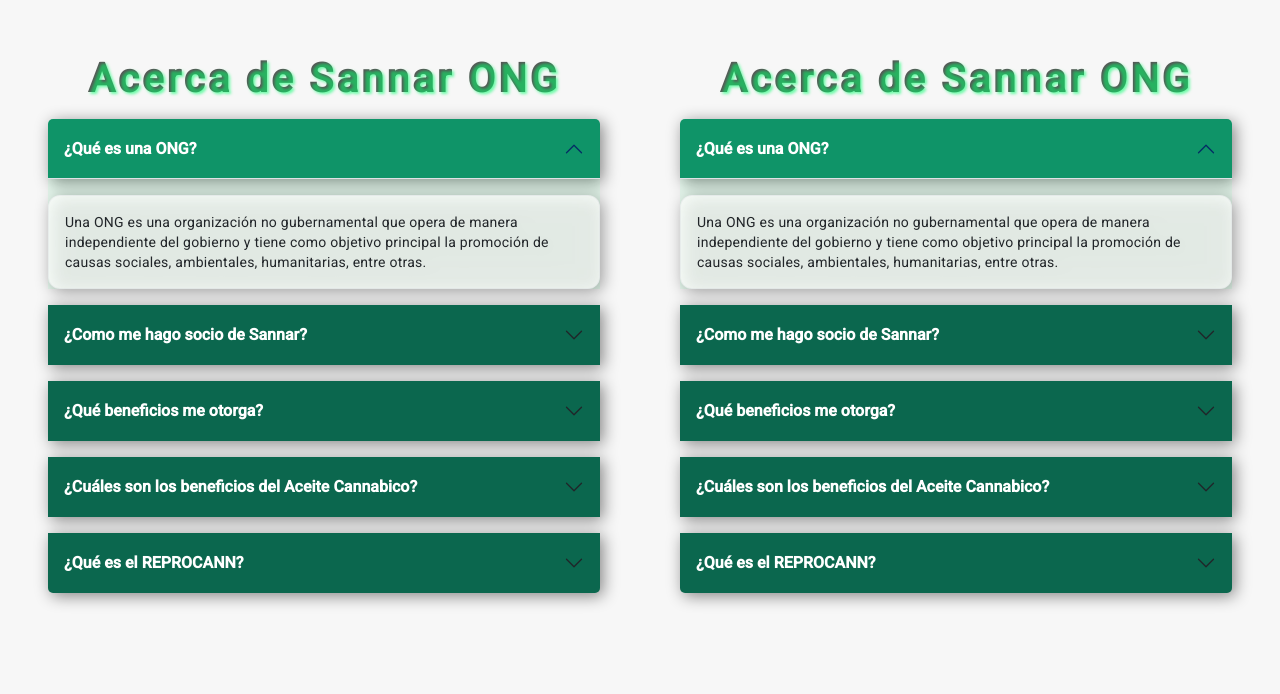
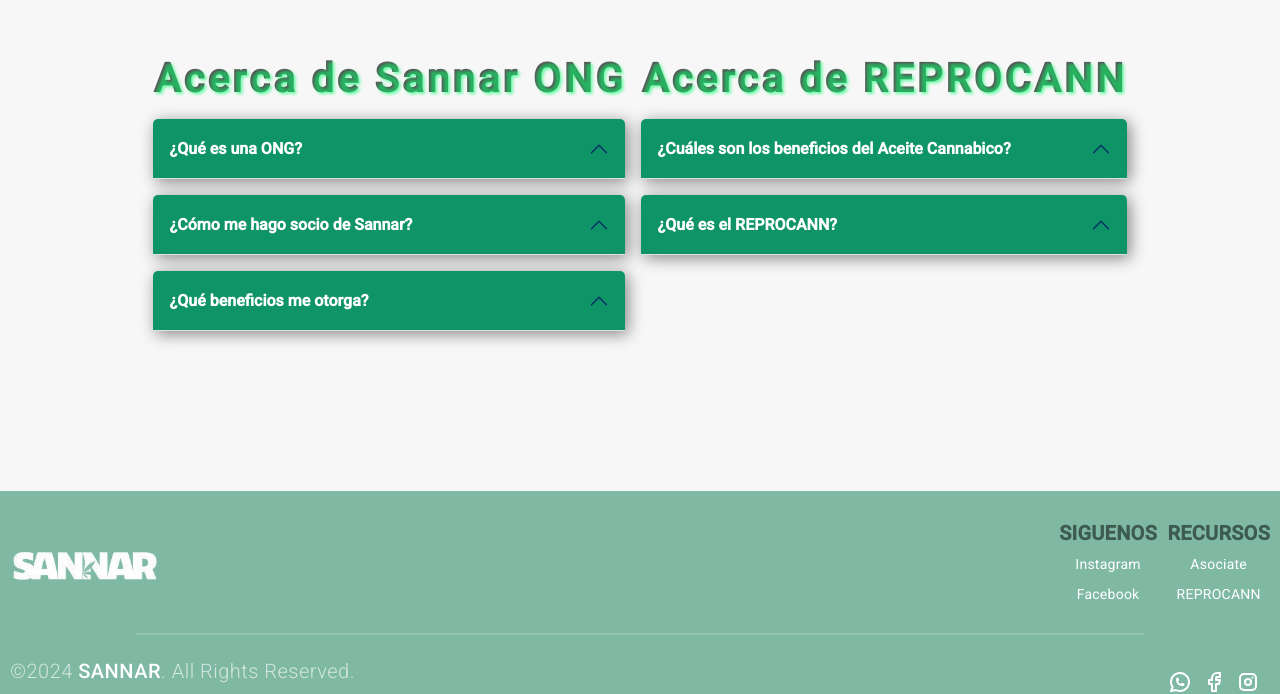
Before and after one commit to EzeArc/Landing-example, an Angular app in the folder sannar-ong/sannar-front/: page /contact in a window 1280 px wide. Shown: the part 1673-2367 px from the top of the page. Built offline with nearby package versions, Linux system fonts and the light colour scheme.

Commit message:
fix: update of contact-page with dynamic renderings. And fix accordion id buttons

```diff
--- a/sannar-ong/sannar-front/src/app/components/bubble-msg/bubble-msg.component.html
+++ b/sannar-ong/sannar-front/src/app/components/bubble-msg/bubble-msg.component.html
@@ -1,9 +1,9 @@
 <div class="speech-bubble" [ngClass]="{ show: isVisible }">
   <div>
     <p>
-      No olvides consultar la sección de
+      {{ bubbleMessage.BUBBLE_MESSAGE }}
       <br />
-      <a href="faq-section">preguntas frecuentes</a>
+      <a href="faq-section">{{ bubbleMessage.HREF_BUBBLE }}</a>
     </p>
   </div>
 </div>
--- a/sannar-ong/sannar-front/src/app/components/bubble-msg/bubble-msg.component.ts
+++ b/sannar-ong/sannar-front/src/app/components/bubble-msg/bubble-msg.component.ts
@@ -1,5 +1,6 @@
 import { CommonModule } from '@angular/common';
 import { Component, OnInit } from '@angular/core';
+import * as data from '../../../assets/data/content.json'
 
 @Component({
   selector: 'app-bubble-msg',
@@ -10,6 +11,7 @@
 })
 export class BubbleMsgComponent implements OnInit {
   isVisible: boolean = false;
+  bubbleMessage:any= data.CONTACT_PAGE.SECTIONS.find(section => section.TYPE === 'infoBubble')?.CONTENT;
 
   constructor() {}
 
--- a/sannar-ong/sannar-front/src/app/components/contact-form/contact-form.component.ts
+++ b/sannar-ong/sannar-front/src/app/components/contact-form/contact-form.component.ts
@@ -6,6 +6,7 @@
 import { MatInput} from '@angular/material/input'
 import { WeedWalkingComponent } from '../weed-walking/weed-walking.component';
 import { BubbleMsgComponent } from '../bubble-msg/bubble-msg.component';
+import * as data from '../../../assets/data/content.json'
 
 @Component({
   selector: 'app-contact-form',
@@ -16,4 +17,5 @@
 })
 export class ContactFormComponent {
 
+  formSection:any= data.CONTACT_PAGE.SECTIONS.find(section => section.TYPE === 'formSection')?.CONTENT;
 }
--- a/sannar-ong/sannar-front/src/app/components/faq-group/faq-group.component.css
+++ b/sannar-ong/sannar-front/src/app/components/faq-group/faq-group.component.css
@@ -1,5 +1,8 @@
 .faq-section {
+  display: flex;
+  flex-direction: row;
   width: 100%;
+  gap: 1rem;
   text-align: center;
   box-sizing: border-box;
   padding: 2rem;
@@ -21,6 +24,9 @@
 .accordion {
   filter: drop-shadow(3px 3px 8px #00000077);
   border: none;
+  width: 100%; /* Puedes ajustar el valor según tus necesidades */
+  max-width: 500px; /* Fija un ancho máximo para el acordeón */
+  margin: 0 auto; /* Centra el acordeón en la página */
 }
 
 .accordion-button {
@@ -30,7 +36,8 @@
   border: none;
   padding: 1rem;
   text-align: left;
-  width: 100%;
+  width: 100%; /* Asegura que los botones del acordeón llenen todo el ancho del contenedor */
+  box-sizing: border-box; /* Incluye el relleno y el borde en el cálculo del ancho total */
   cursor: pointer;
   transition: background-color 0.3s ease-in-out;
   position: relative;
@@ -58,6 +65,7 @@
   background-color: #00fc6911;
   border: none;
   margin-bottom: 1rem;
+  width: 100%; /* Asegura que los elementos del acordeón llenen todo el ancho del contenedor */
 }
 
 .accordion-body {
@@ -68,6 +76,8 @@
   border: 1px solid rgba(209, 213, 219, 0.3);
   padding: 1rem;
   text-align: left;
+  width: 100%; /* Asegura que el cuerpo del acordeón llene todo el ancho del contenedor */
+  box-sizing: border-box; /* Incluye el relleno y el borde en el cálculo del ancho total */
 }
 
 @media (max-width: 768px) {
--- a/sannar-ong/sannar-front/src/app/components/faq-group/faq-group.component.html
+++ b/sannar-ong/sannar-front/src/app/components/faq-group/faq-group.component.html
@@ -1,136 +1,42 @@
 <section class="faq-section">
-  <h2 class="faq-title">Acerca de Sannar ONG</h2>
+  @for (faqGroupSection of faq.FAQ_GROUP_QUESTIONS; let groupIndex = $index;
+  track faq) {
+  <div class="faq-group-section">
+    <h2 class="faq-title">
+      {{ faqGroupSection.FAQ_HEADER }}
+    </h2>
+    @for (faqSection of faqGroupSection.FAQ_QUESTIONS; let itemIndex = $index;
+    track faqSection) {
     <div class="accordion" id="accordionExample">
       <div class="accordion-item">
-      <h3 class="accordion-header" id="headingOne">
+        <h3
+          class="accordion-header"
+          [id]="'heading' + groupIndex + '-' + itemIndex"
+        >
           <button
             class="accordion-button"
             type="button"
             data-bs-toggle="collapse"
-          data-bs-target="#collapseOne"
+            [attr.data-bs-target]="'#collapse' + groupIndex + '-' + itemIndex"
             aria-expanded="true"
-          aria-controls="collapseOne"
+            [attr.aria-controls]="'collapse' + groupIndex + '-' + itemIndex"
           >
-          ¿Qué es una ONG?
+            {{ faqSection.QUESTION_TITLE }}
           </button>
         </h3>
         <div
-        id="collapseOne"
-        class="accordion-collapse collapse show"
-        aria-labelledby="headingOne"
-        data-bs-parent="#accordionExample"
+          [id]="'collapse' + groupIndex + '-' + itemIndex"
+          class="accordion-collapse collapse"
+          [attr.aria-labelledby]="'heading' + groupIndex + '-' + itemIndex"
+          [attr.data-bs-parent]="'#accordionExample'"
         >
           <div class="accordion-body">
-          Una ONG es una organización no gubernamental que opera de manera
-          independiente del gobierno y tiene como objetivo principal la
-          promoción de causas sociales, ambientales, humanitarias, entre otras.
-        </div>
-      </div>
-    </div>
-    <div class="accordion-item">
-      <h3 class="accordion-header" id="headingTwo">
-        <button
-          class="accordion-button collapsed"
-          type="button"
-          data-bs-toggle="collapse"
-          data-bs-target="#collapseTwo"
-          aria-expanded="false"
-          aria-controls="collapseTwo"
-        >
-          ¿Como me hago socio de Sannar?
-        </button>
-      </h3>
-      <div
-        id="collapseTwo"
-        class="accordion-collapse collapse"
-        aria-labelledby="headingTwo"
-        data-bs-parent="#accordionExample"
-      >
-        <div class="accordion-body">
-          Para hacerte socio de Sannar, puedes visitar nuestra página web y
-          completar el formulario de inscripción. También puedes acercarte a
-          nuestras oficinas y realizar el proceso en persona.
-        </div>
-      </div>
-    </div>
-    <div class="accordion-item">
-      <h3 class="accordion-header" id="headingThree">
-        <button
-          class="accordion-button collapsed"
-          type="button"
-          data-bs-toggle="collapse"
-          data-bs-target="#collapseThree"
-          aria-expanded="false"
-          aria-controls="collapseThree"
-        >
-          ¿Qué beneficios me otorga?
-        </button>
-      </h3>
-      <div
-        id="collapseThree"
-        class="accordion-collapse collapse"
-        aria-labelledby="headingThree"
-        data-bs-parent="#accordionExample"
-      >
-        <div class="accordion-body">
-          Al hacerte socio de Sannar, obtienes acceso a nuestros programas y
-          servicios, descuentos en eventos y talleres, y la oportunidad de
-          participar en actividades exclusivas para miembros.
-        </div>
-      </div>
-    </div>
-    <div class="accordion-item">
-      <h3 class="accordion-header" id="headingFour">
-        <button
-          class="accordion-button collapsed"
-          type="button"
-          data-bs-toggle="collapse"
-          data-bs-target="#collapseFour"
-          aria-expanded="false"
-          aria-controls="collapseFour"
-        >
-          ¿Cuáles son los beneficios del Aceite Cannabico?
-        </button>
-      </h3>
-      <div
-        id="collapseFour"
-        class="accordion-collapse collapse"
-        aria-labelledby="headingFour"
-        data-bs-parent="#accordionExample"
-      >
-        <div class="accordion-body">
-          El aceite cannábico puede proporcionar alivio para una variedad de
-          condiciones médicas, incluyendo dolor crónico, ansiedad, y epilepsia.
-          Es importante consultar con un profesional de la salud antes de
-          comenzar su uso.
-        </div>
-      </div>
-    </div>
-    <div class="accordion-item">
-      <h3 class="accordion-header" id="headingFive">
-        <button
-          class="accordion-button collapsed"
-          type="button"
-          data-bs-toggle="collapse"
-          data-bs-target="#collapseFive"
-          aria-expanded="false"
-          aria-controls="collapseFive"
-        >
-          ¿Qué es el REPROCANN?
-        </button>
-      </h3>
-      <div
-        id="collapseFive"
-        class="accordion-collapse collapse"
-        aria-labelledby="headingFive"
-        data-bs-parent="#accordionExample"
-      >
-        <div class="accordion-body">
-          El REPROCANN es el Registro del Programa de Cannabis del Ministerio de
-          Salud, que permite a los pacientes acceder legalmente a productos de
-          cannabis para uso medicinal.
+            {{ faqSection.QUESTION_DESCRIPTION }}
           </div>
         </div>
       </div>
     </div>
+    }
+  </div>
+  }
 </section>
--- a/sannar-ong/sannar-front/src/app/components/faq-group/faq-group.component.ts
+++ b/sannar-ong/sannar-front/src/app/components/faq-group/faq-group.component.ts
@@ -1,5 +1,5 @@
 import { Component } from '@angular/core';
-
+import * as data from '../../../assets/data/content.json'
 @Component({
   selector: 'app-faq-group',
   standalone: true,
@@ -8,5 +8,6 @@
   styleUrl: './faq-group.component.css'
 })
 export class FaqGroupComponent {
+  faq:any = data.CONTACT_PAGE.SECTIONS.find(section => section.TYPE === 'faq')?.CONTENT;
 
 }
--- a/sannar-ong/sannar-front/src/app/components/faq-section/faq-section.component.html
+++ b/sannar-ong/sannar-front/src/app/components/faq-section/faq-section.component.html
@@ -1,4 +1,3 @@
 <main class="main-faq">
   <app-faq-group />
-  <app-faq-group />
 </main>
--- a/sannar-ong/sannar-front/src/app/shared/navbar/navbar.component.css
+++ b/sannar-ong/sannar-front/src/app/shared/navbar/navbar.component.css
@@ -1,3 +1,4 @@
+/*#86c4ad --> #4a9b7a / #55d09a */
 nav {
   background-color: #86c4ad;
   border-color: rgb(229, 231, 235);
--- a/sannar-ong/sannar-front/src/assets/data/content.json
+++ b/sannar-ong/sannar-front/src/assets/data/content.json
@@ -130,7 +130,7 @@
         "HERO_BUTTON": "",
         "SECTIONS": [
         {
-          "TYPE": "formIntro",
+          "TYPE": "formSection",
           "CONTENT": {
             "FORM_HEADER": "Contacta con nosotros!",
             "FORM_SUBTITLE": "No dudes en consultarnos.",
@@ -141,40 +141,47 @@
           "TYPE": "infoBubble",
           "CONTENT": {
             "BUBBLE_MESSAGE": "No olvides consultar la sección de",
-            "HREF_BUBBLE": "<a href='faq-section'>preguntas frecuentes</a>"
+            "HREF_BUBBLE": "preguntas frecuentes"
           }
         },
         {
           "TYPE": "faq",
-          "CONTENT": [
+          "CONTENT":
+            {
+              "FAQ_GROUP_QUESTIONS": [
                 {
                   "FAQ_HEADER": "Acerca de Sannar ONG",
-              "QUESTIONS": [
+                  "FAQ_QUESTIONS": [
                     {
-                  "QUESITON_TITLE": "¿Qué es una ONG?",
+                      "QUESTION_TITLE": "¿Qué es una ONG?",
                       "QUESTION_DESCRIPTION": "Una ONG es una organización no gubernamental que opera de manera independiente del gobierno y tiene como objetivo principal la promoción de causas sociales, ambientales, humanitarias, entre otras."
                     },
                     {
-                  "QUESITON_TITLE": "¿Como me hago socio de Sannar?",
+                      "QUESTION_TITLE": "¿Cómo me hago socio de Sannar?",
                       "QUESTION_DESCRIPTION": "Para hacerte socio de Sannar, puedes visitar nuestra página web y completar el formulario de inscripción. También puedes acercarte a nuestras oficinas y realizar el proceso en persona."
                     },
                     {
-                  "QUESITON_TITLE": "¿Qué beneficios me otorga?",
+                      "QUESTION_TITLE": "¿Qué beneficios me otorga?",
                       "QUESTION_DESCRIPTION": "Al hacerte socio de Sannar, obtienes acceso a nuestros programas y servicios, descuentos en eventos y talleres, y la oportunidad de participar en actividades exclusivas para miembros."
+                    }
+                  ]
                 },
                 {
-                  "QUESITON_TITLE": "¿Cuáles son los beneficios del Aceite Cannabico?",
+                  "FAQ_HEADER": "Acerca de REPROCANN",
+                  "FAQ_QUESTIONS": [
+                    {
+                      "QUESTION_TITLE": "¿Cuáles son los beneficios del Aceite Cannabico?",
                       "QUESTION_DESCRIPTION": "El aceite cannábico puede proporcionar alivio para una variedad de condiciones médicas, incluyendo dolor crónico, ansiedad, y epilepsia. Es importante consultar con un profesional de la salud antes de comenzar su uso."
                     },
                     {
-                  "QUESITON_TITLE": "¿Qué es el REPROCANN?",
+                      "QUESTION_TITLE": "¿Qué es el REPROCANN?",
                       "QUESTION_DESCRIPTION": "El REPROCANN es el Registro del Programa de Cannabis del Ministerio de Salud, que permite a los pacientes acceder legalmente a productos de cannabis para uso medicinal."
-                }
-
-              ]
                     }
                   ]
                 }
               ]
             }
         }
+      ]
+    }
+  }
```
Also changed, not shown: sannar-ong/sannar-front/src/app/components/contact-form/contact-form.component.html (+5 -3 lines), sannar-ong/sannar-front/src/app/shared/navbar/navbar.component.html (+5 -2 lines), sannar-ong/sannar-front/src/app/components/weed-walking/weed-walking.component.ts (line endings or trailing spaces). Lines whose indentation alone changed are shown as unchanged.
